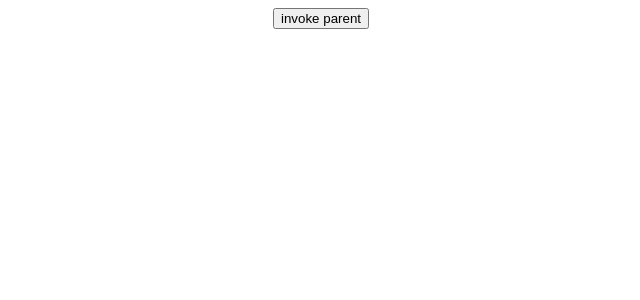
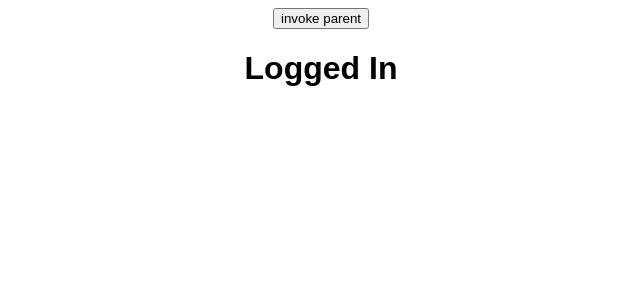
Before and after one commit to mishrapawan671/ReactPractice-Beginer, a React (Create React App) app: page / in a window 1280 px wide. Shown: the top 300 px of the page, without its empty margins (319-959 px from the left). Built offline with nearby package versions, Linux system fonts and the light colour scheme.

Commit message:
conditionalRenderCommit

```diff
--- a/src/App.js
+++ b/src/App.js
@@ -1,3 +1,4 @@
+import ConditionalRender from "./ConditionalRender";
 import ParentChildCommunication from "./ParentChildCommunication";
 import "./styles.css";
 
@@ -5,6 +6,7 @@ export default function App() {
   return (
     <div className="App">
       <ParentChildCommunication />
+      <ConditionalRender status={true} />
     </div>
   );
 }
--- /dev/null
+++ b/src/ConditionalRender.js
@@ -0,0 +1,35 @@
+import { Component } from "react";
+
+class ConditionalRender extends Component {
+  constructor(props) {
+    super(props.status);
+
+    this.state = {
+      isLoggedIn: props.status
+    };
+  }
+  render() {
+    //aproch 1
+    // if(this.state.isLoggedIn)
+    // {
+    //   return(<h1>Logged In</h1>)
+    // }
+    // else
+    // {
+    //   return (<h1>Logged In</h1>)
+    // }
+
+    // element method approch 2
+    // let message;
+    // if(this.state.isLoggedIn)
+    // message=<h1>Logged In</h1>
+    // else
+    // message=<h1>Logged In</h1>
+    // return message;
+    //approch 3 conditional approch
+    // return this.state.isLoggedIn ?<h1>Logged In</h1> : <h1>not Logged In</h1>
+    //approch 4 short circuit approch, it either shows message or not
+    return this.state.isLoggedIn && <h1>Logged In</h1>;
+  }
+}
+export default ConditionalRender;
```
